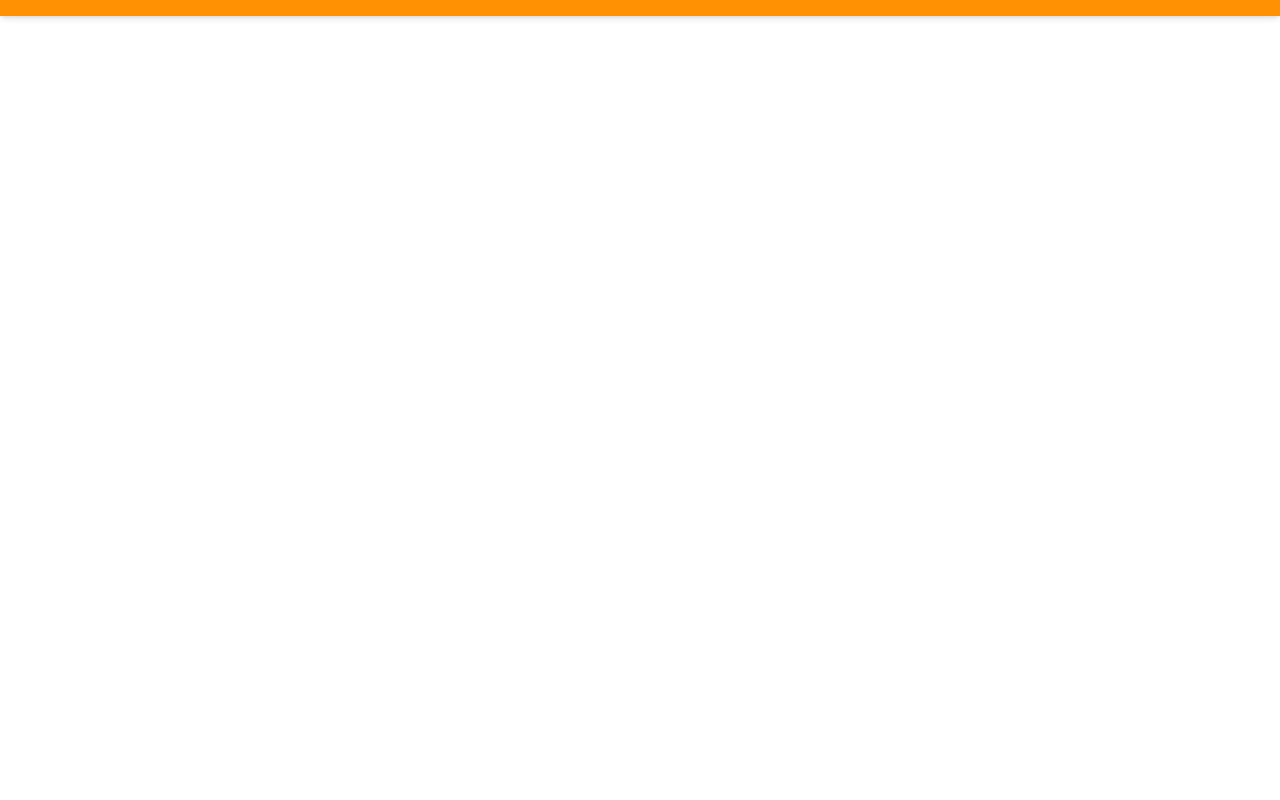
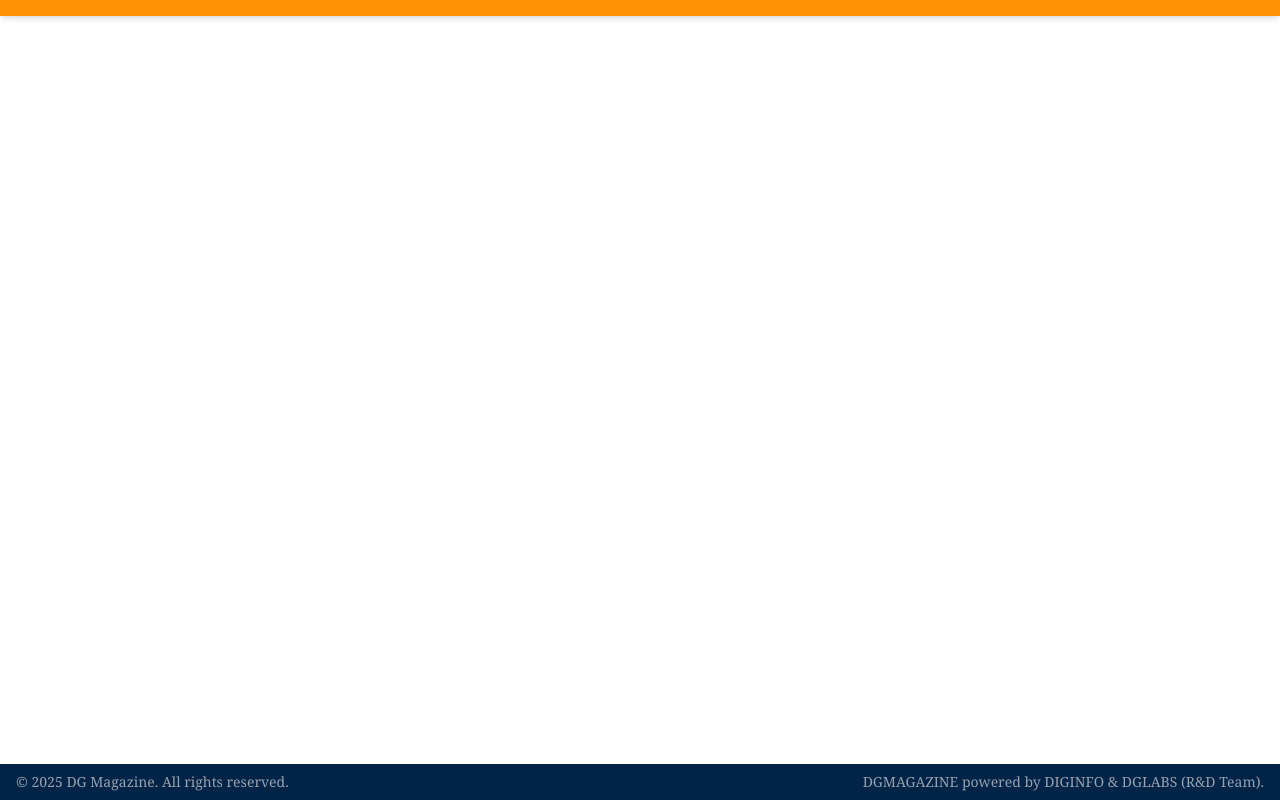
Before and after one commit to konain611/demo-dgmagazine, a Next.js app: page / in a window 1280 px wide. Shown: the part 168-968 px from the top of the page. Before the commit the page ends 932 px from the top, so only its background shows below. Built offline with nearby package versions, Linux system fonts and the light colour scheme.

Commit message:
added subfooter

```diff
--- a/src/app/layout.tsx
+++ b/src/app/layout.tsx
@@ -4,6 +4,8 @@ import "./globals.css";
 import Header from "@/components/menus/Header";
 import { ThemeProvider } from "@/contexts/ThemeContext";
 import Navbar from "@/components/menus/Navbar";
+import SubFooter from "@/components/footer/SubFooter";
+import Footer from "@/components/footer/Footer";
 
 const geistSans = Geist({
   variable: "--font-geist-sans",
@@ -35,6 +37,7 @@ export default function RootLayout({
           <Header />
           <Navbar />
           {children}
+          <SubFooter />
         </ThemeProvider>
       </body>
     </html>
--- /dev/null
+++ b/src/components/footer/SubFooter.tsx
@@ -0,0 +1,10 @@
+export default function SubFooter() {
+  return (
+    <footer className="bg-[#002448] py-2 text-gray-400">
+      <div className="container mx-auto flex items-center justify-between px-4 text-sm">
+        <p>© 2025 DG Magazine. All rights reserved.</p>
+        <p>DGMAGAZINE powered by DIGINFO & DGLABS (R&D Team).</p>
+      </div>
+    </footer>
+  )
+}
```
